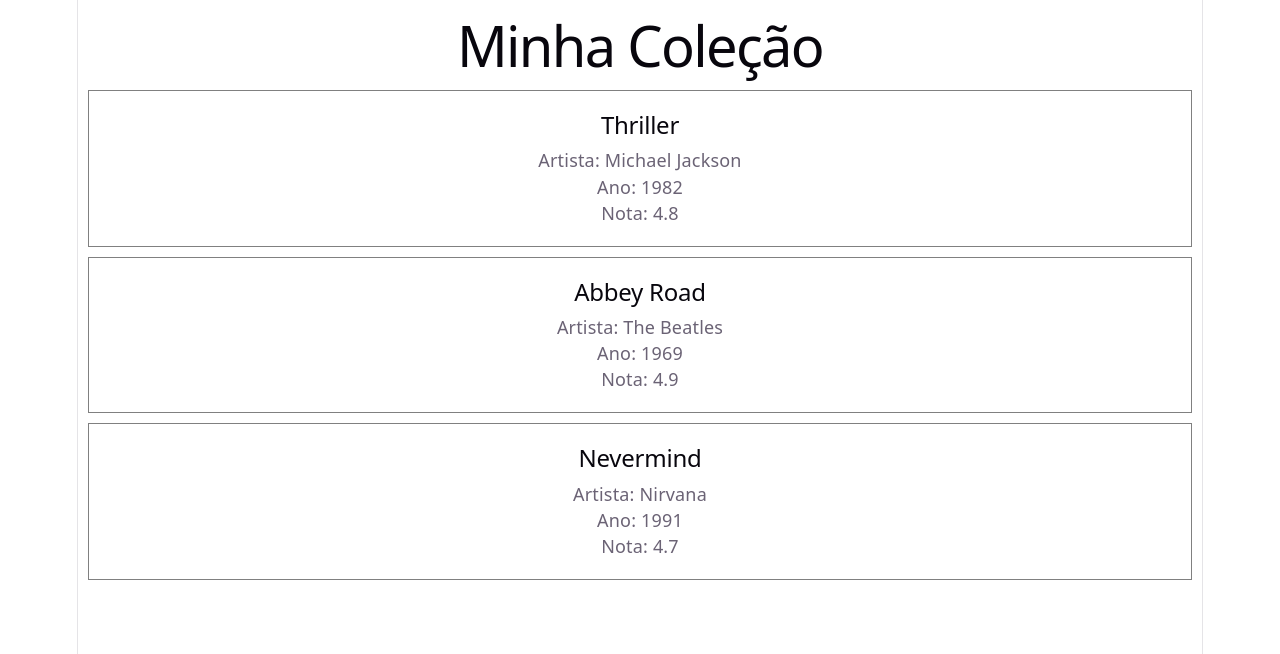
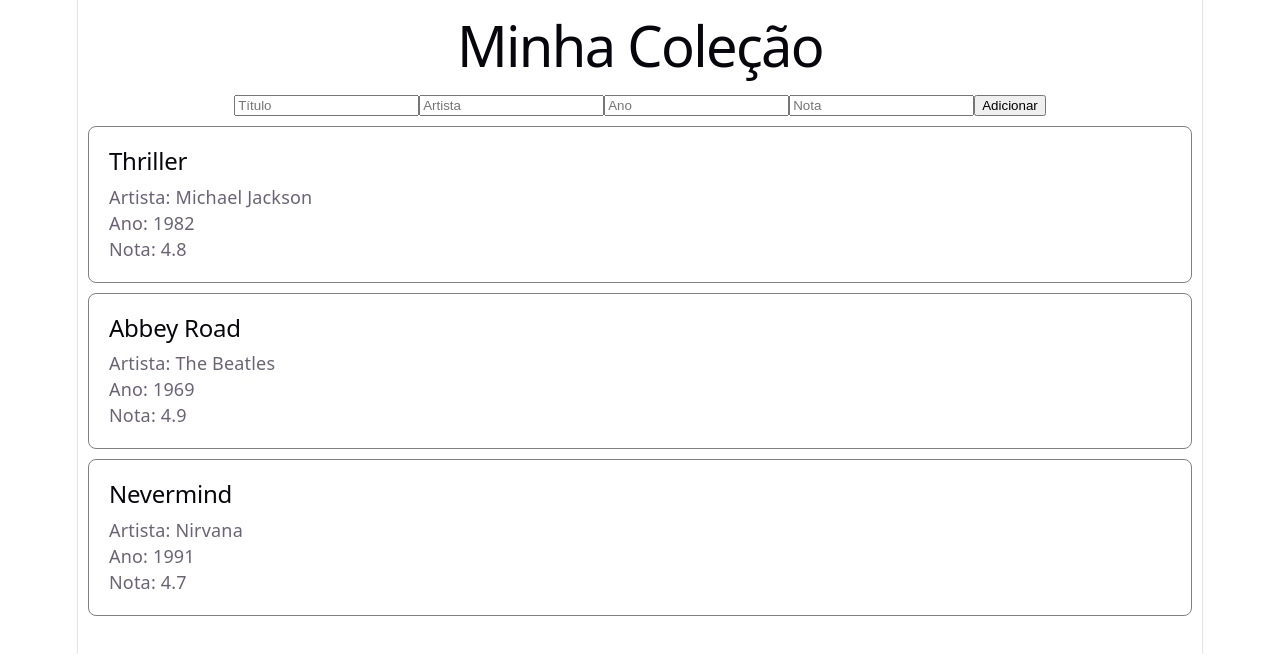
Before and after one commit to offtutu/minha-colecao, a React app in the folder frontend/: page / in a window 1280 px wide. Shown: the top 654 px of the page. Built offline with nearby package versions, Linux system fonts and the light colour scheme; the HTML template or start-up script is replaced by a standard one.

Commit message:
Adicionar formulário para adicionar albuns

```diff
--- a/frontend/src/App.css
+++ b/frontend/src/App.css
@@ -2,4 +2,6 @@
   padding: 20px;
   margin: 10px;
   border: 1px solid gray;
+  border-radius: 8px;
+  text-align: left;
 }
--- a/frontend/src/App.jsx
+++ b/frontend/src/App.jsx
@@ -1,4 +1,4 @@
-import { useState } from 'react'
+import { useState } from "react";
 import heroImg from './assets/hero.png'
 import reactLogo from './assets/react.svg'
 import viteLogo from './assets/vite.svg'
@@ -6,16 +6,60 @@ import "./App.css";
 
 function App() {
   // lista de álbuns de teste (depois vai vir da API)
-  const lista = [
-    { id: 1, titulo: "Thriller", artista: "Michael Jackson", ano: 1982, avaliacao: 4.8 },
-    { id: 2, titulo: "Abbey Road", artista: "The Beatles", ano: 1969, avaliacao: 4.9 },
-    { id: 3, titulo: "Nevermind", artista: "Nirvana", ano: 1991, avaliacao: 4.7 },
-  ];
+  const [lista, setLista] = useState([
+  { id: 1, titulo: "Thriller", artista: "Michael Jackson", ano: 1982, avaliacao: 4.8 },
+  { id: 2, titulo: "Abbey Road", artista: "The Beatles", ano: 1969, avaliacao: 4.9 },
+  { id: 3, titulo: "Nevermind", artista: "Nirvana", ano: 1991, avaliacao: 4.7 },
+]);
+const [titulo, setTitulo] = useState("");
+  const [artista, setArtista] = useState("");
+  const [ano, setAno] = useState("");
+  const [nota, setNota] = useState("");
+function adicionar() {
+  // monta o álbum novo com o que foi digitado
+  const novoAlbum = {
+    id: lista.length + 1,
+    titulo: titulo,
+    artista: artista,
+    ano: Number(ano),
+    avaliacao: Number(nota),
+  };
 
+  // coloca o álbum novo no final da lista
+  setLista([...lista, novoAlbum]);
+
+  // limpa os campos
+  setTitulo("");
+  setArtista("");
+  setAno("");
+  setNota("");
+}
   return (
     <div>
       <h1>Minha Coleção</h1>
-
+<div>
+  <input
+    placeholder="Título"
+    value={titulo}
+    onChange={(e) => setTitulo(e.target.value)}
+  />
+  <input
+    placeholder="Artista"
+    value={artista}
+    onChange={(e) => setArtista(e.target.value)}
+  />
+  <input
+    placeholder="Ano"
+    value={ano}
+    onChange={(e) => setAno(e.target.value)}
+  />
+  <input
+    placeholder="Nota"
+    value={nota}
+    onChange={(e) => setNota(e.target.value)}
+  />
+  <button onClick={adicionar}>Adicionar</button>
+</div>
       {/* mostra cada álbum da lista */}
       {lista.map((album) => (
         <div key={album.id} className="cartao">
```
